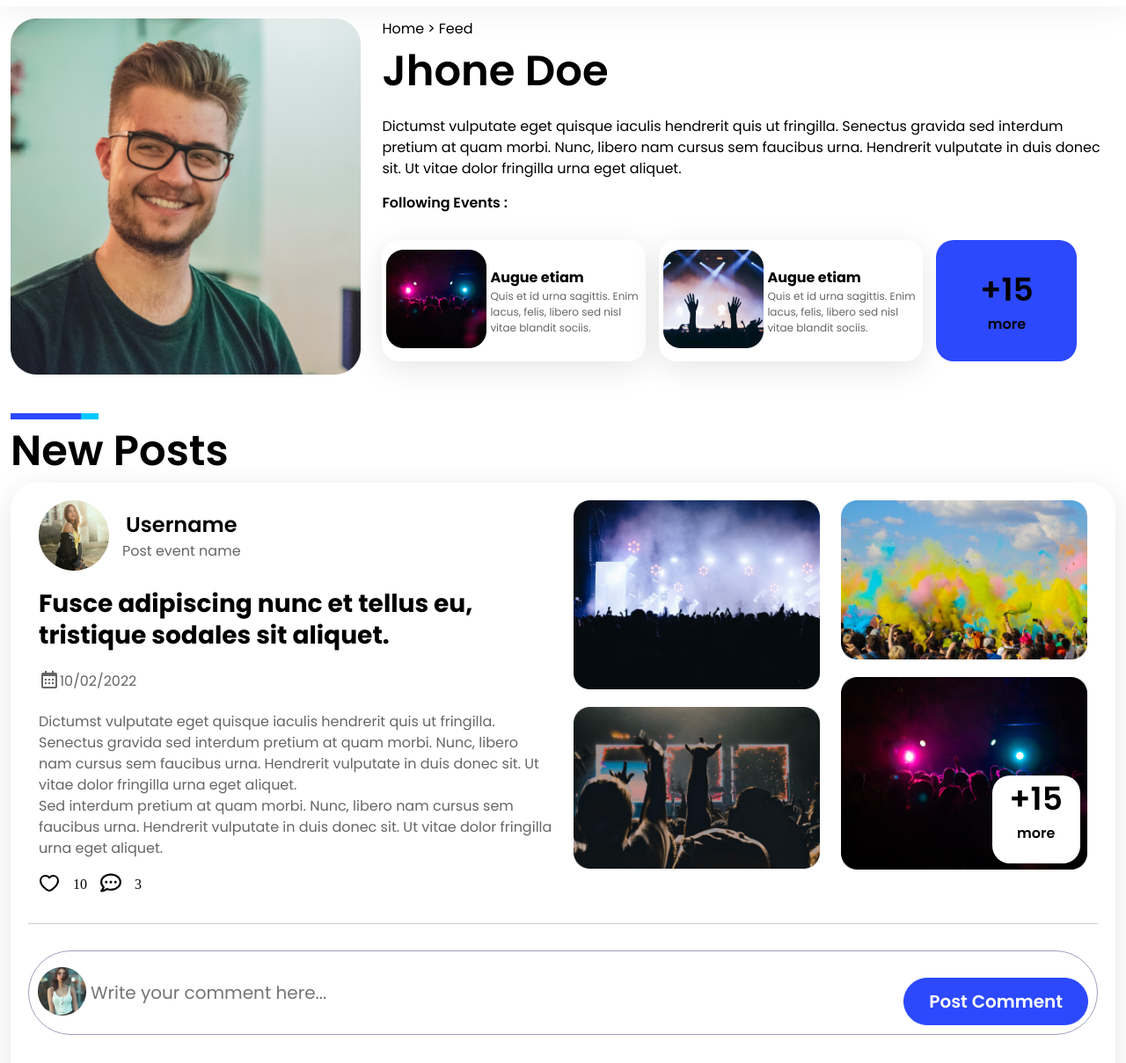
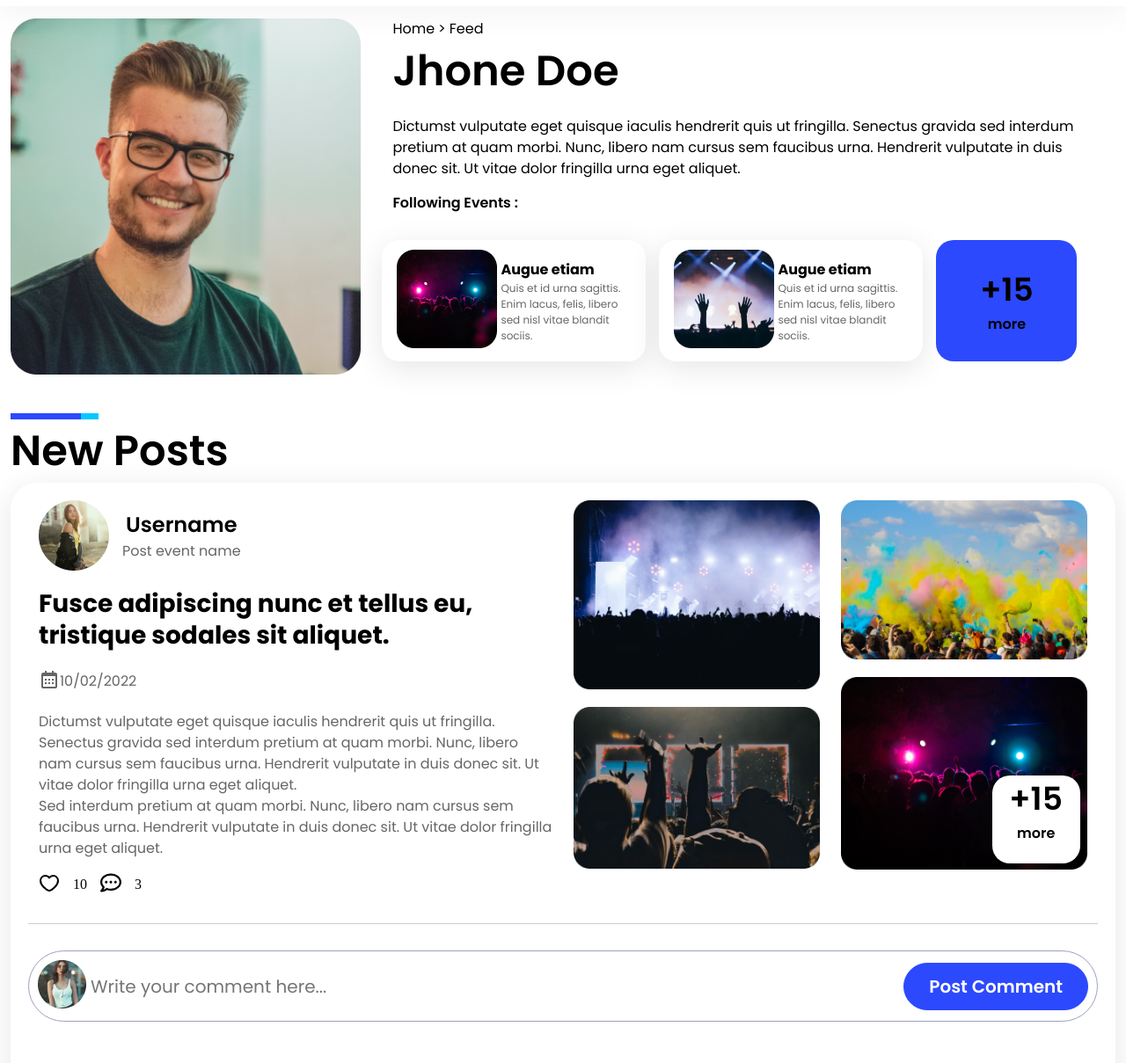
Before and after one commit to sachinsiwach502/feed, a plain HTML site: page index.html in a window 1280 px wide. Shown: the part 79-1288 px from the top of the page at 88% size. Drawn offline with Linux system fonts and the light colour scheme.

Commit message:
update nav icon

```diff
--- a/assets/css/style.css
+++ b/assets/css/style.css
@@ -34,10 +34,12 @@
 .d-flex {
     display: flex;
 }
-.pl-pr{
+
+.pl-pr {
     padding-left: 12px;
     padding-right: 12px;
 }
+
 .align-centre {
     align-items: center;
 }
@@ -119,6 +121,8 @@
     font-size: 16px;
     font-style: normal;
     font-weight: 400;
+    padding-left: 12px;
+    padding-right: 12px;
     line-height: 150%;
     /* 24px */
 }
@@ -130,7 +134,8 @@
     font-style: normal;
     font-weight: 600;
     line-height: 150%;
-
+    padding-left: 12px;
+    padding-right: 12px;
     /* 72px */
 }
 
@@ -148,6 +153,8 @@
     font-weight: 400;
     line-height: 150%;
     opacity: 0.6;
+    padding-left: 12px;
+    padding-right: 12px;
     /* 24px */
     opacity: 1;
     padding-top: 15px;
@@ -160,6 +167,8 @@
     font-style: normal;
     font-weight: 600;
     line-height: 150%;
+    padding-left: 12px;
+    padding-right: 12px;
     padding-top: 15px;
     /* 24px */
 
@@ -178,6 +187,8 @@
     background: #FFF;
     box-shadow: 0px 8px 35px 0px rgba(0, 0, 0, 0.10);
     width: 300px;
+    padding-left: 12px;
+    padding-right: 12px;
     height: 138px;
     flex-shrink: 0;
 }
--- a/assets/js/app.js
+++ b/assets/js/app.js
@@ -1,7 +1,7 @@
 let text = document.querySelectorAll(".link");
 let bar = document.querySelectorAll(".menu")
 let navBar = document.querySelector("nav");
-console.log(text)
+console.log(text);
 window.addEventListener("scroll", () => {
     if (window.scrollY > 500) {
         navBar.classList.add("scrolled");
@@ -11,7 +11,7 @@ window.addEventListener("scroll", () => {
 
     } else {
         navBar.classList.remove("scrolled");
-        text.forEach(e => e.style.color = "black")
-        bar.forEach(e => e.style.backgroundColor = "black")
+        text.forEach(e => e.style.color = "black");
+        bar.forEach(e => e.style.backgroundColor = "black");
     }
 });
--- a/index.html
+++ b/index.html
@@ -6,6 +6,7 @@
     <meta name="viewport" content="width=device-width, initial-scale=1.0">
     <link rel="stylesheet" href="./assets/css/style.css">
     <title>feed</title>
+    <link rel="shortcut icon" href="./assets/images/nav-icon.png">
 </head>
 
 <body>
@@ -196,7 +197,7 @@
                     <div class="input">
                         <input type="text" placeholder="Write your comment here...">
                     </div>
-                    <div class="btns mt-20">
+                    <div class="btns">
                         <button class="submit">Post Comment</button>
                     </div>
                 </div>
```
